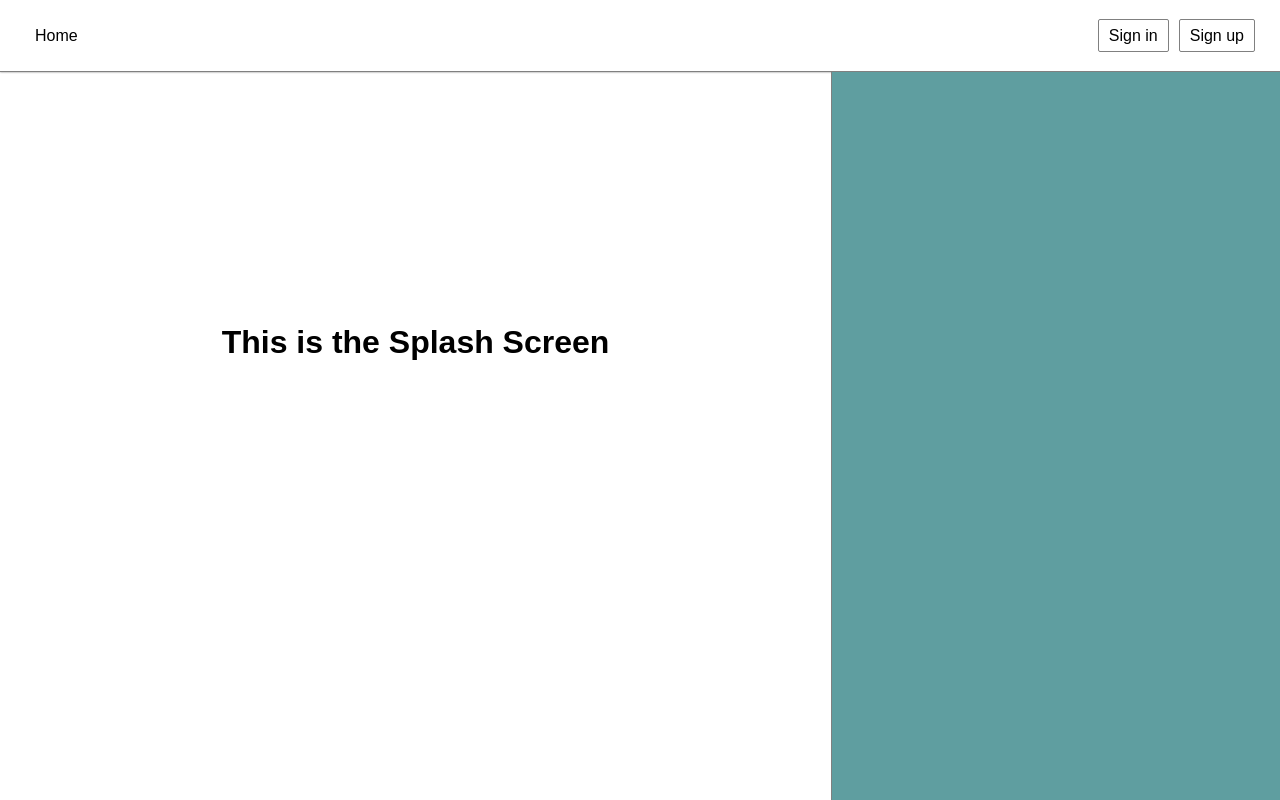
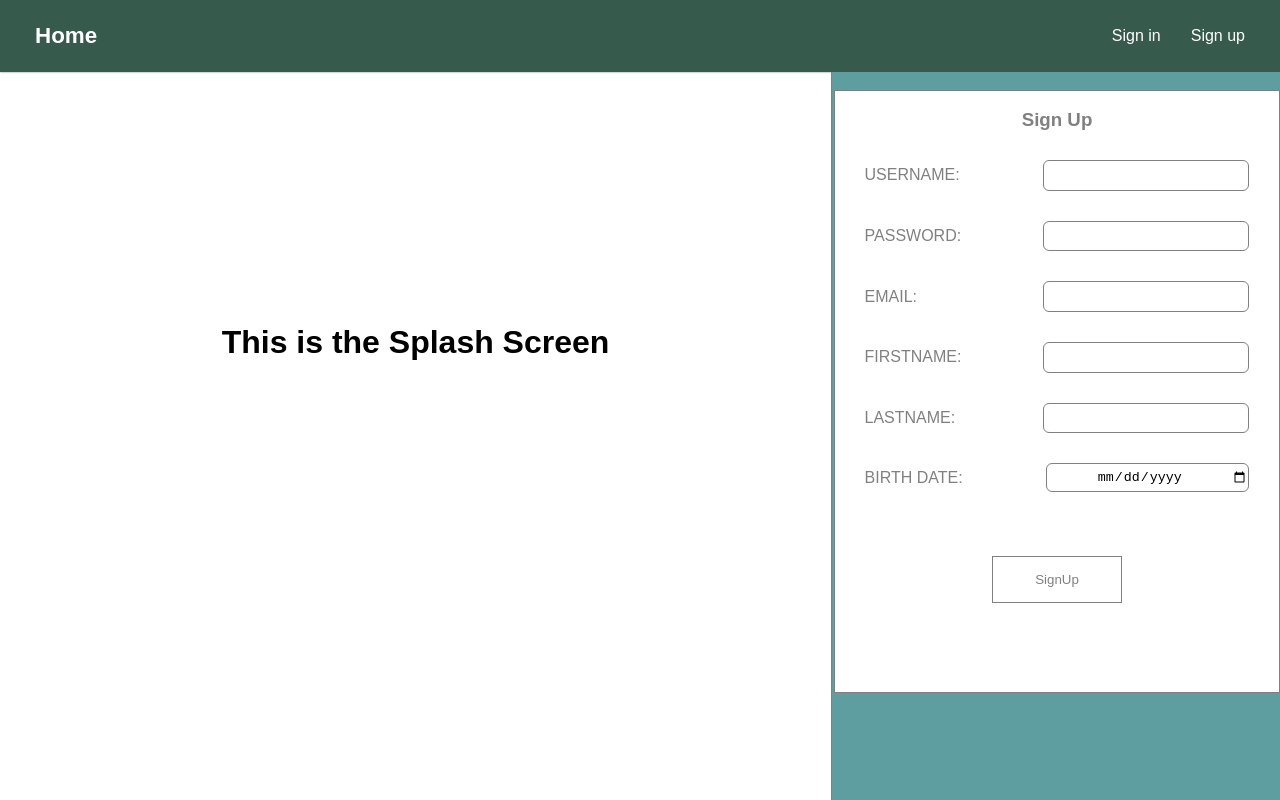
Before and after one commit to RBK-Alpina/angular-client, an Angular app: page / in a window 1280 px wide. Built offline with nearby package versions, Linux system fonts and the light colour scheme.

Commit message:
added basic signup form component

```diff
--- a/src/app/header/header.component.css
+++ b/src/app/header/header.component.css
@@ -2,9 +2,9 @@
     grid-column-start: 1;
     grid-column-end: 3;
     grid-column: span;
-    background-color: white;
+    background-color: rgb(54, 90, 76);
     width: 100%;
-    border-bottom: 1px grey solid;
+    border-bottom: 1px grey rgb(54, 90, 76);
     box-shadow: 0px 0px 2px grey;
 
 }
@@ -19,12 +19,15 @@ div {
 
 span > a {
     margin: 5px;
-    border: 1px solid grey;
     padding: 7px 10px 7px 10px;
     border-radius: 2px;
+    color: white;
 }
 
 div > a {
     padding: 7px 10px 7px 10px;
     margin: 5px;
+    font-weight: 600;
+    font-size: 140%;
+    color: white;
 }
--- a/src/app/main/main.component.css
+++ b/src/app/main/main.component.css
@@ -26,4 +26,7 @@
     background-color: cadetblue;
     grid-column: 2;
     grid-row: 2;
+    display: flex;
+    justify-content: center;
+    align-items: center;
 }
--- a/src/app/main/main.component.html
+++ b/src/app/main/main.component.html
@@ -3,5 +3,7 @@
     <div class="splash">
         <h1>This is the Splash Screen</h1>
     </div>
-    <div class="login"></div>
+    <div class="login">
+        <app-signform></app-signform>
+    </div>
 </div>
--- a/src/app/signform/signform.component.css
+++ b/src/app/signform/signform.component.css
@@ -0,0 +1,46 @@
+form {
+    display: flex;
+    flex-direction: column;
+    align-items: center;
+    justify-content: center;
+    justify-items: center;
+    border: 1px solid white;
+    color: grey;
+    margin-top: -20%;
+    font-weight: 500;
+    width: 100%;
+    background-color: white;
+    border: 1px solid grey;
+
+}
+
+form > div {
+    width: 100%;
+    display: flex;
+    justify-content: space-between;
+    align-items: center;
+    padding: 10px;
+}
+
+form > div > * {
+    margin: 0px 30px 10px 30px;
+}
+
+form > input[type="submit"] {
+    background-color: unset;
+    border: 0.5px solid grey;
+    color: grey;
+    margin-top: 10%;
+    margin-bottom: 20%;
+    padding: 15px;
+    width: 29%;
+
+}
+
+input[type="text"], input[type="email"], input[type="password"], input[type="date"] {
+    border: 1px solid grey;
+    border-radius: 6px;
+    height: 2em;
+    width: 15em;
+    text-align: center;
+}
--- a/src/app/signform/signform.component.html
+++ b/src/app/signform/signform.component.html
@@ -1 +1,28 @@
-<p>signform works!</p>
+<form>
+    <h3>Sign Up</h3>
+   <div>
+    <label>USERNAME: </label>
+        <input type="text">
+   </div>
+    <div>
+        <label>PASSWORD: </label>
+        <input type="password">
+        </div>
+    <div>
+        <label>EMAIL: </label>
+        <input type="email">
+    </div>
+    <div>
+        <label>FIRSTNAME: </label>
+        <input type="text">
+    </div>
+    <div>
+        <label>LASTNAME: </label>
+        <input type="text">
+    </div>
+    <div>
+        <label>BIRTH DATE: </label>
+            <input type="date">
+    </div>
+    <input type="submit" value="SignUp">
+</form>
--- a/src/app/signform/signform.component.ts
+++ b/src/app/signform/signform.component.ts
@@ -1,4 +1,5 @@
 import { Component, OnInit } from '@angular/core';
+import { Credentials } from '../../credentials';
 
 @Component({
   selector: 'app-signform',
@@ -12,4 +13,11 @@ export class SignformComponent implements OnInit {
   ngOnInit() {
   }
 
+  user: Credentials = new Credentials;
+
+  pickOccupation(val) {
+    this.user.occupation = val;
+  }
+
+
 }
--- /dev/null
+++ b/src/credentials.ts
@@ -0,0 +1,7 @@
+export class Credentials {
+    username: string;
+    password: string;
+    email: string;
+    birthdate: Date;
+    occupation: string;
+}
```
